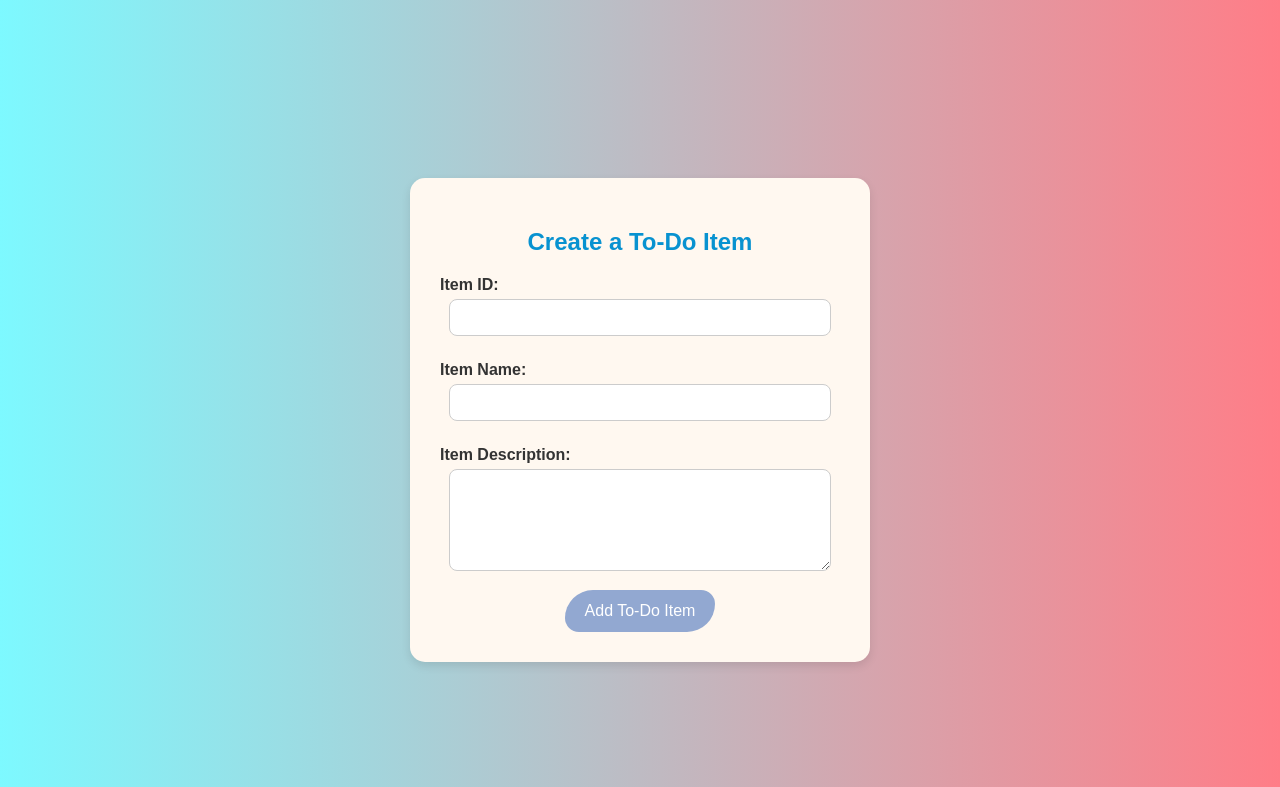
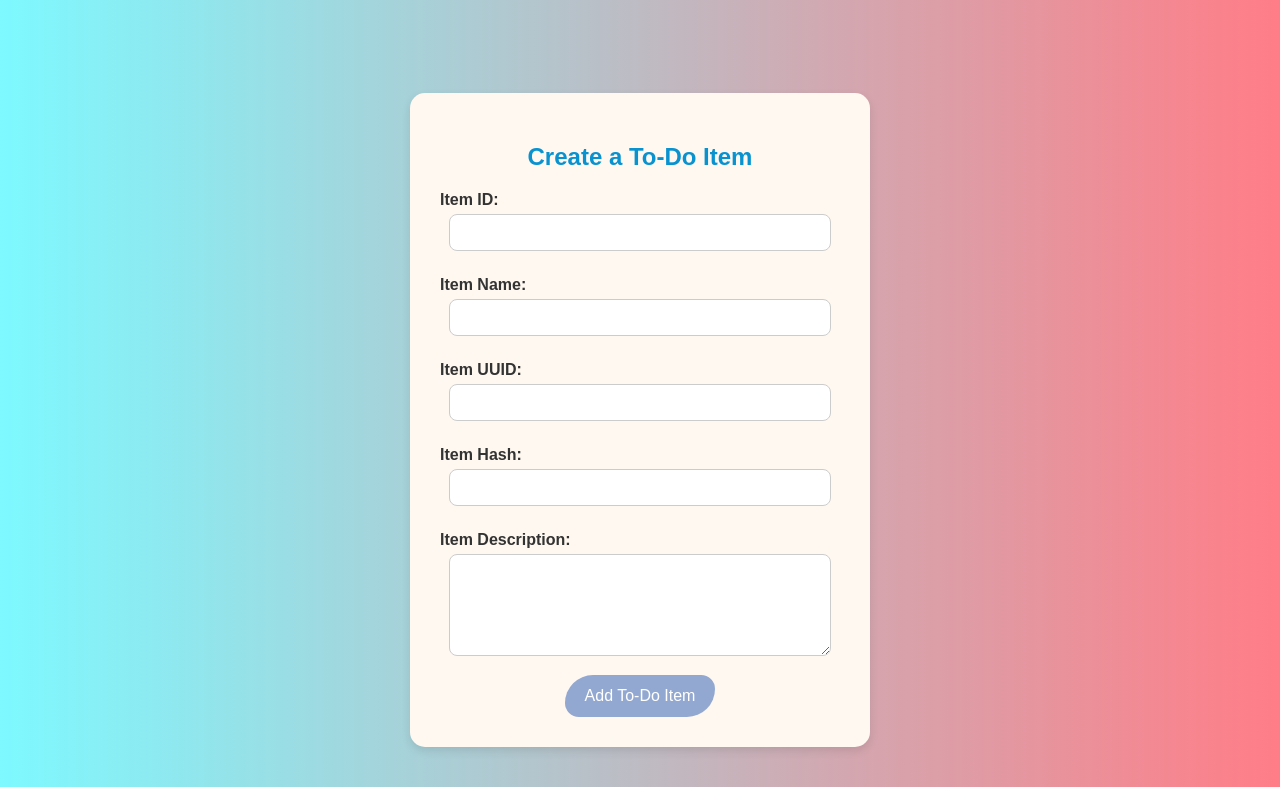
Before and after one commit to ImmortalMehta/flask-project, a Flask app: template templates/todo.html in a window 1280 px wide. Shown: the top 787 px of the page. Run offline with Flask 2, Linux system fonts and the light colour scheme; the template is opened without the code that fills it, so the values that code supplies are empty.

```diff
--- a/app.py
+++ b/app.py
@@ -41,5 +41,26 @@ def api():
     except Exception as e:
         return jsonify({"error": str(e)}), 500
 
+@app.route('/submittodoitem', methods=['POST'])
+def submit_todo_item():
+    try:
+        item_name = request.form.get('itemName')
+        item_description = request.form.get('itemDescription')
+
+        if not item_name or not item_description:
+            return render_template('todo.html', error="All fields are required"), 400
+
+        # Insert into MongoDB
+        todo_collection = db["todos"]
+        todo_collection.insert_one({
+            "itemName": item_name,
+            "itemDescription": item_description
+        })
+
+        return jsonify({"success": True, "message": "To-Do item added successfully"}), 201
+
+    except Exception as e:
+        return jsonify({"error": str(e)}), 500
+
 if __name__ == '__main__':
     app.run(debug=True)
--- a/templates/todo.html
+++ b/templates/todo.html
@@ -88,6 +88,12 @@
             <label>Item Name:</label>
             <input type="text" name="itemName" required>
 
+            <label>Item UUID:</label>
+            <input type="text" name="itemUuid" required>
+
+            <label>Item Hash:</label>
+            <input type="text" name="itemHash" required>
+
             <label>Item Description:</label>
             <textarea name="itemDescription" required></textarea>
 
```
